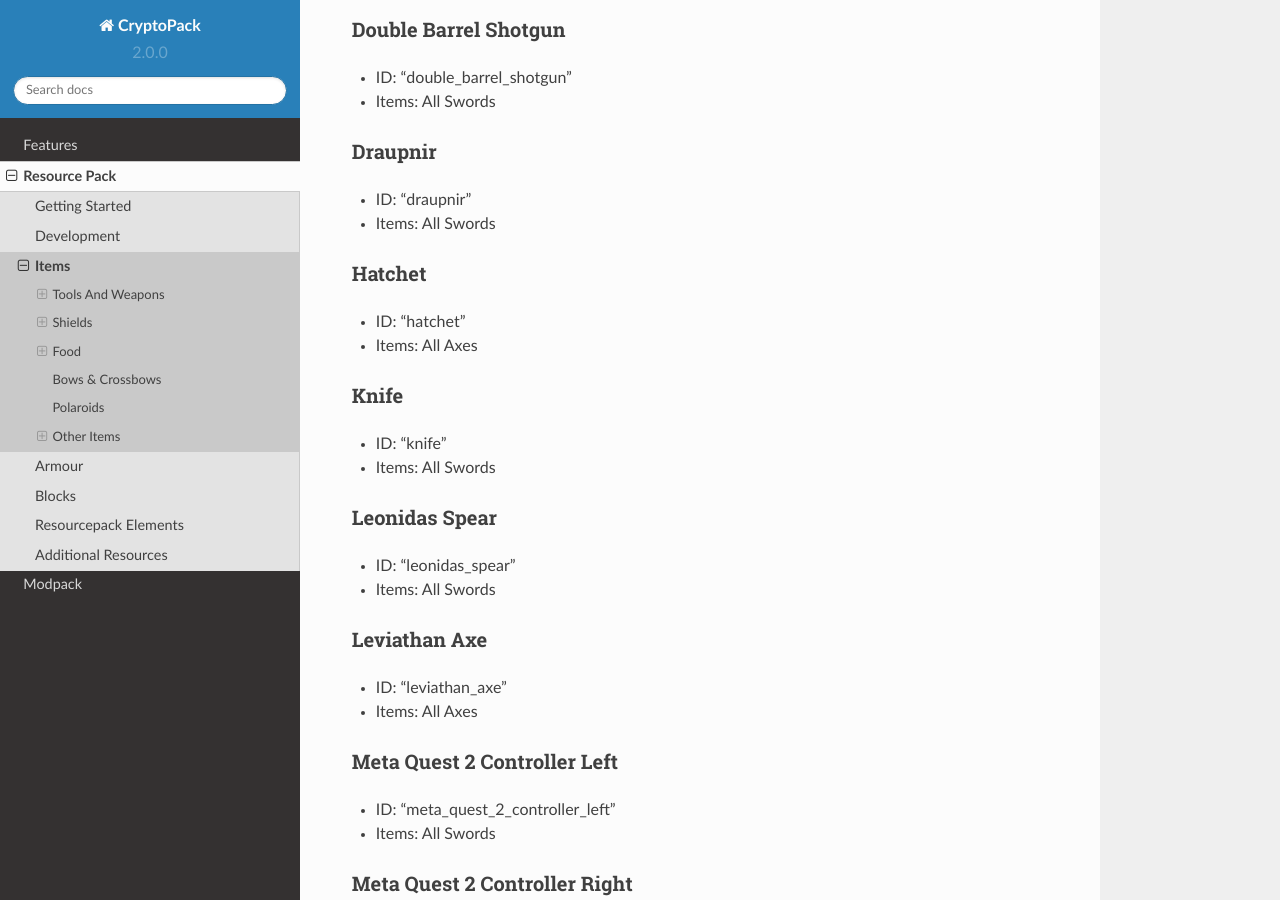
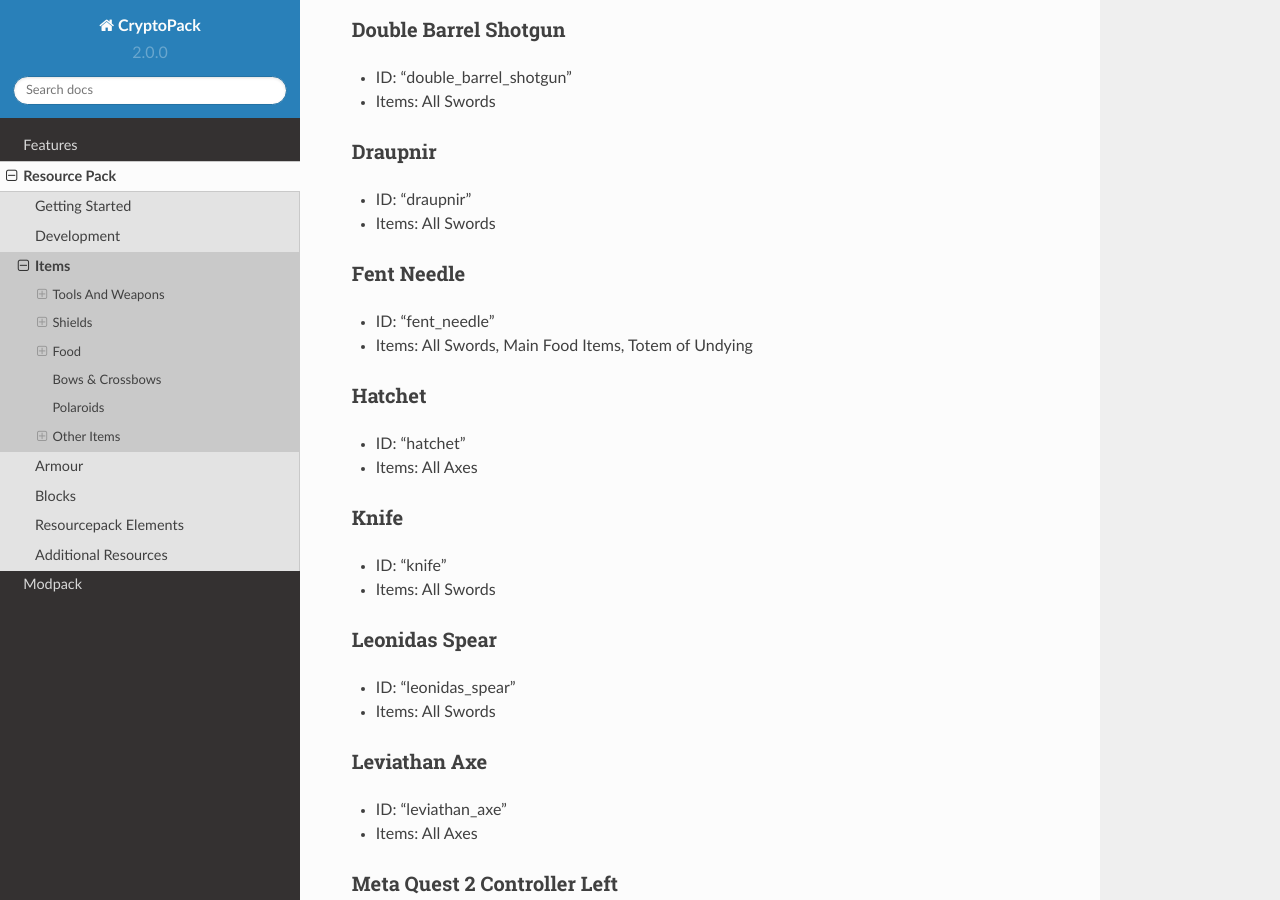
Before and after one commit to Shwabbaa/cryptopack-docs, a Sphinx documentation site: the page built from docs/source/resourcepack/items.rst, in a window 1280 px wide and 900 px high, scrolled down 1590 px. Built offline with Sphinx 7.4.7 and the Read the Docs theme 2.0.0, drawn with Linux system fonts in a browser that asks for light colours; pages that are not in the unit, such as notebooks, are missing from menus.

Commit message:
Update items.rst

```diff
--- a/docs/source/resourcepack/items.rst
+++ b/docs/source/resourcepack/items.rst
@@ -70,6 +70,11 @@ Draupnir
 ------------------
 * ID: "draupnir"
 * Items: All Swords
+
+Fent Needle
+------------------
+* ID: "fent_needle"
+* Items: All Swords, Main Food Items, Totem of Undying
 
 Hatchet
 ------------------
```
